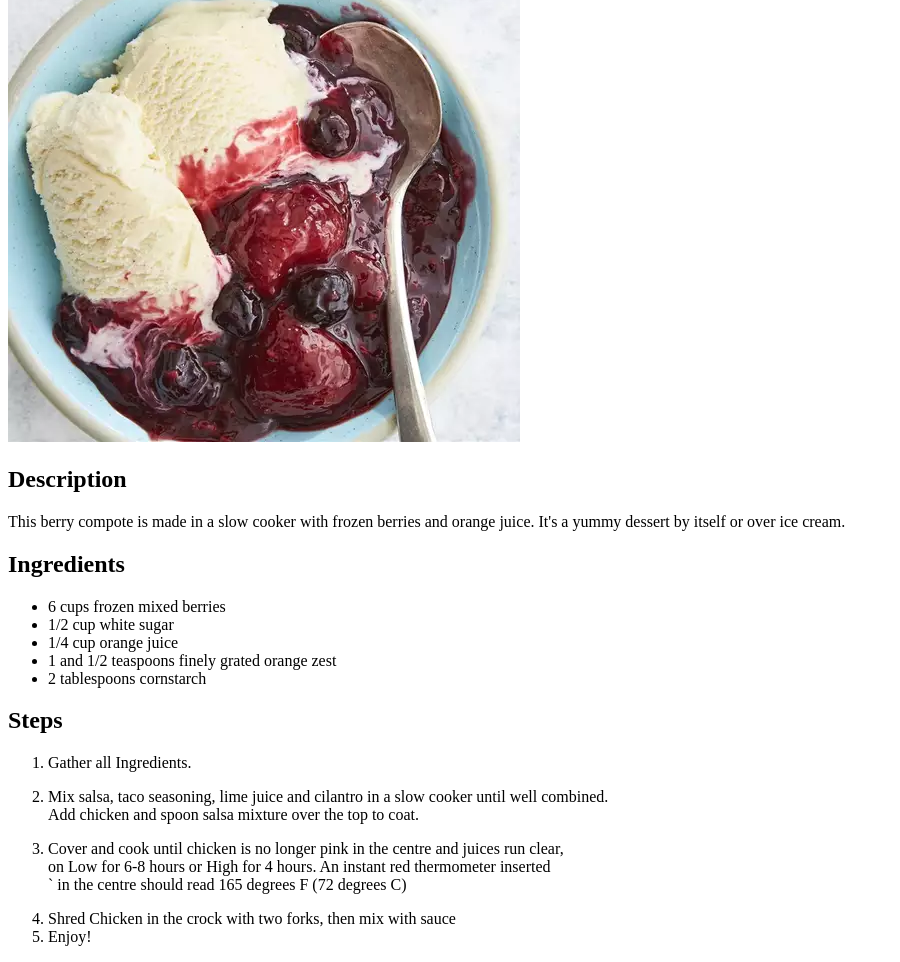
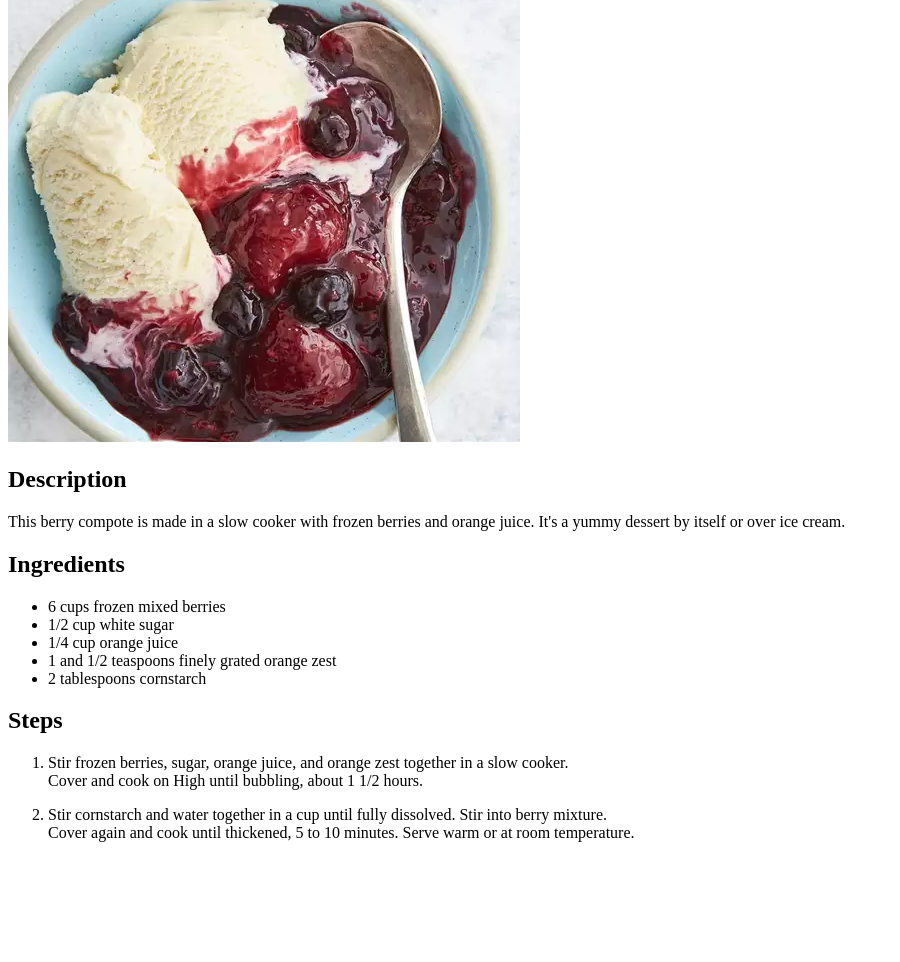
Before and after one commit to code-master699/odin-recipes, a plain HTML site: page recipes/berry-compote.html in a window 1280 px wide. Shown: the part 150-1112 px from the top of the page, without its empty margins (0-900 px from the left). After the commit the page ends 1008 px from the top, so only its background shows below. Drawn offline with Linux system fonts and the light colour scheme.

Commit message:
Adjusted Steps List

```diff
--- a/recipes/berry-compote.html
+++ b/recipes/berry-compote.html
@@ -19,18 +19,14 @@
     </ul>
     <h2>Steps</h2>
     <ol>
-      <li>Gather all Ingredients.</li>
       <li>
-        <p>Mix salsa, taco seasoning, lime juice and cilantro in a slow cooker until well combined.<br>
-           Add chicken and spoon salsa mixture over the top to coat.</p>
+        <p>Stir frozen berries, sugar, orange juice, and orange zest together in a slow cooker.<br>
+          Cover and cook on High until bubbling, about 1 1/2 hours.</p>
       </li>
       <li>
-        <p>Cover and cook until chicken is no longer pink in the centre and juices run clear,<br>
-           on Low for 6-8 hours or High for 4 hours. An instant red thermometer inserted<br>`
-           in the centre should read 165 degrees F (72 degrees C)</p>
+        <p>Stir cornstarch and water together in a cup until fully dissolved. Stir into berry mixture.<br>
+          Cover again and cook until thickened, 5 to 10 minutes. Serve warm or at room temperature.</p>
       </li>
-      <li>Shred Chicken in the crock with two forks, then mix with sauce</li>
-      <li>Enjoy!</li>
     </ol>
   </body>
 </html>
```
